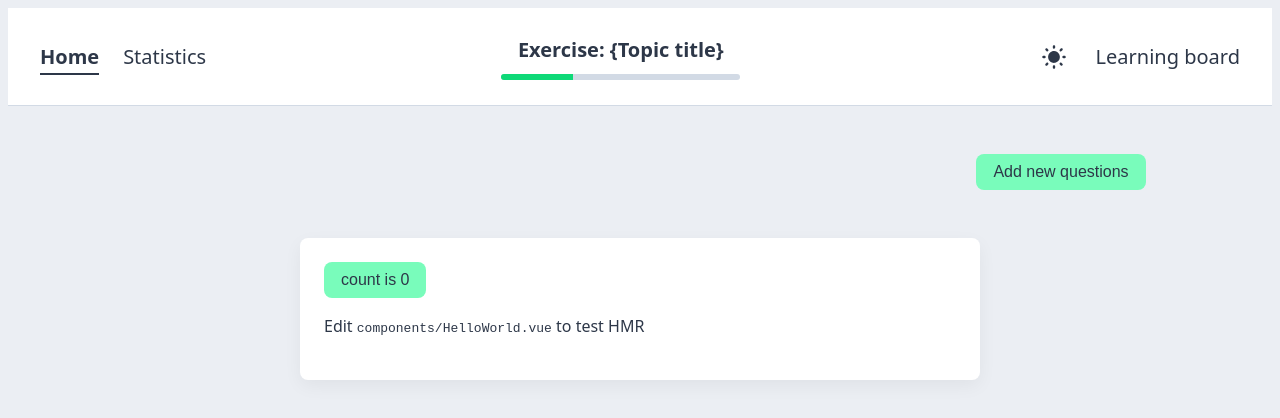
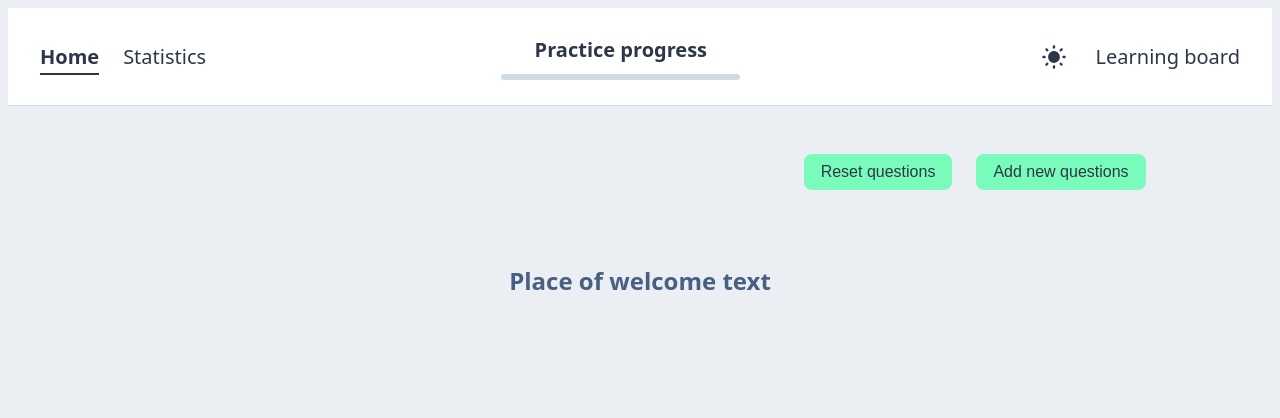
Before and after one commit to zsoltDedesi/Practice_board, a Vue app: page / in a window 1280 px wide. Shown: the top 418 px of the page. Built offline with nearby package versions, Linux system fonts and the light colour scheme.

Commit message:
Implemented store logic

```diff
--- a/package.json
+++ b/package.json
@@ -13,6 +13,7 @@
     "@codemirror/theme-one-dark": "^6.1.2",
     "codemirror": "^6.0.1",
     "dedent": "^1.5.3",
+    "pinia": "^3.0.1",
     "pinia-plugin-persistedstate": "^4.2.0",
     "vue": "^3.5.13",
     "vue-codemirror": "^6.1.1",
--- a/src/App.vue
+++ b/src/App.vue
@@ -6,9 +6,9 @@
     </nav>
 
     <div v-if="isHome" class="nav-information">
-      <h1 class="title">Exercise: <span>{Topic title}</span></h1>
+      <h1 class="title">Practice progress</h1>
       <div class="progress-bar">
-        <div class="progress"></div>
+        <div class="progress" :style="progressStyle" ></div>
       </div>
     </div>
 
@@ -34,6 +34,7 @@
 <script>
 import MoonIcon from '@/assets/Dark_Icon.svg';
 import SunIcon from '@/assets/Light_Icon.svg';
+import { useCardStore } from './stores/card';
 
 export default {
   name: "App",
@@ -42,6 +43,9 @@ export default {
       theme: "light",
       isHome: false,
     };
+  },
+  created(){
+    this.cardStore = useCardStore();
   },
   mounted() {
     const saved = localStorage.getItem('theme');
@@ -67,6 +71,11 @@ export default {
     $route(to) {
       this.isHome = to.path === '/';
     }
+  },
+  computed: {
+    progressStyle() {
+      return {'--progress-width': `${this.cardStore.progressPercentage}%`}
+    }
   }
 };
 
@@ -74,6 +83,7 @@ export default {
 
 
 <style scoped>
+
 body {
   font-family: Arial, sans-serif;
   color-scheme: light dark;
@@ -163,7 +173,7 @@ body {
 
 .progress {
   height: 100%;
-  width: 30%; /* -> dynamically modified based on the content*/
+  width: var(--progress-width); /* -> dynamically modified based on the content*/
   background-color: var(--color-primary);
   transition: width 0.3s ease;
 }
--- /dev/null
+++ b/src/components/OptionButton.vue
@@ -0,0 +1,36 @@
+<template>
+    <button
+      class="button"
+      :class="{ selected: isSelected }"
+      @click="$emit('click')"
+    >
+      {{ label }}
+    </button>
+  </template>
+
+  <script>
+  export default {
+    props: {
+      label: String,
+      isSelected: Boolean,
+      isCorrect: Boolean
+    }
+  }
+</script>
+
+<style scoped>
+
+button {
+    width: 45%;
+    height: 150px;
+    font-weight: 600;
+    font-size: large;
+}
+
+.selected {
+    background-color: var(--color-primary-soft);
+    color: var(--color-text-primary);
+}
+
+
+</style>
--- /dev/null
+++ b/src/components/QuestionCard.vue
@@ -0,0 +1,76 @@
+<template>
+  <div class="card">
+    <h3 class="question">`{{ Number(index)+1 }}, {{ card.question }}`</h3>
+    <div class="options-container">
+      <OptionButton
+        v-for="(option, index) in card.options"
+        :key="index"
+        :label="option"
+        :isSelected="selectedOption === option"
+        @click="selectOptions(option)"  />
+
+    </div>
+  </div>
+
+</template>
+
+
+<script>
+import { useQuizStore } from '../stores/quiz';
+import OptionButton from './OptionButton.vue';
+
+export default {
+  components: { OptionButton },
+  props: {
+    // cardId: Number,
+    // question: '',
+    // options: [],
+    // correctAnswer: '',
+    card: Object,
+    index: Number,
+  },
+
+  data() {
+    return {
+      selectedOption: null,
+      questionIndex: 1,
+    };
+  },
+  created() {
+    this.quizStore = useQuizStore()
+  },
+
+  methods: {
+    selectOptions(option) {
+      this.selectedOption = option;
+      this.quizStore.recordAnswer({
+        questionId: this.index,
+        selectOptions: option,
+        isCorrect: option === this.card.correctAnswer
+        })
+      },
+    },
+  };
+
+</script>
+
+
+<style scoped>
+
+.card {
+  width: 50%;
+  /* margin: auto;
+  display: flex;
+  gap: 50px; */
+}
+
+.options-container {
+  display: flex;
+  justify-content: center;
+  align-items: center;
+  flex-wrap: wrap;
+  gap: 20px;
+
+}
+
+</style>
--- a/src/main.js
+++ b/src/main.js
@@ -1,8 +1,17 @@
 import { createApp } from 'vue'
+import { createPinia } from 'pinia'
 import App from './App.vue'
 import router from './router'
 import './style.css'
 
+import { createPersistedState } from 'pinia-plugin-persistedstate'
+// import { piniaPluginPersistedstate } from 'pinia-plugin-persistedstate'
+
+
 const app = createApp(App);
+const pinia = createPinia();
+pinia.use(createPersistedState)
+
 app.use(router)
+app.use(pinia)
 app.mount('#app');
--- a/src/pages/HomePage.vue
+++ b/src/pages/HomePage.vue
@@ -1,74 +1,97 @@
 <template>
   <div class="btn-container">
+    <button type="button" class="button primary" @click="resetQuestions">Reset questions</button>
     <button type="button" class="button primary" @click="showPopup">Add new questions</button>
   </div>
-  <AddNewPopup v-if="isPopupVisible" @close="isPopupVisible = false"/>
-
-  <div class="card">
-    <button type="button" @click="count++" class="button primary">count is {{ count }}</button>
-    <p>
-      Edit
-      <code>components/HelloWorld.vue</code> to test HMR
-    </p>
+  <AddNewPopup v-if="isPopupVisible" @close="isPopupVisible = false" @create="cardIsVisible = true" />
+  <div class="quiz-container">
+    <div v-if="!cardIsVisible" class="welcome-text">
+      <p>
+        Place of welcome text
+      </p>
+    </div>
+    <div v-else class="card-container">
+      <QuestionCard
+      v-for="(card, index) in cardStore.cards"
+      :key="index"
+      :card="card"
+      :index="index"
+      class="card"/>
+    </div>
   </div>
-  <!--
-  <p>
-    Check out
-    <a href="https://vuejs.org/guide/quick-start.html#local" target="_blank"
-      >create-vue</a
-    >, the official Vue + Vite starter
-  </p>
-  <p>
-    Learn more about IDE Support for Vue in the
-    <a
-      href="https://vuejs.org/guide/scaling-up/tooling.html#ide-support"
-      target="_blank"
-      >Vue Docs Scaling up Guide</a
-    >.
-  </p>
-  <p class="read-the-docs">Click on the Vite and Vue logos to learn more</p> -->
 </template>
 
 
 <script>
+import { useCardStore } from '../stores/card';
 import AddNewPopup from '../components/AddNewPopup.vue';
-
+import QuestionCard from '../components/QuestionCard.vue';
 
 export default {
-  components: {AddNewPopup},
+  components: { AddNewPopup, QuestionCard },
   data() {
     return {
       titleMsg: "Learning Agile",
-      count: 0,
+      cardIsVisible: false,
       isPopupVisible: false,
+      cardId: 1,
     };
+  },
+  created(){
+    this.cardStore = useCardStore();
   },
 
   methods: {
     showPopup() {
       this.isPopupVisible = !this.isPopupVisible
+    },
+
+    resetQuestions() {
+      this.cardStore.resetAll();
+      this.cardIsVisible = false;
+    }
+  },
+
+  computed: {
+    cards() {
+      return this.cardStore.cards;
     }
   }
 
 };
-
-
-
 </script>
 
 
+<style scoped>
 
-<style scoped>
+.welcome-text,
 .btn-container {
   display: flex;
   width: 80%;
   margin: 3rem auto;
-  justify-content: end;
   align-items: center;
 }
 
-.card {
-  width: 50%;
-  margin: auto;
+.btn-container {
+  justify-content: end;
+  gap: 24px;
+}
+
+
+.welcome-text {
+  color: var(--color-text-secondary);
+  text-align: center;
+  justify-content: center;
+  font-size: x-large;
+  font-weight: 600;
+}
+
+
+.card-container {
+  display: flex;
+  flex-direction: column;
+  justify-content: center;
+  align-items: center;
+  gap: 24px;
 }
 </style>
--- /dev/null
+++ b/src/stores/card.js
@@ -0,0 +1,32 @@
+import { defineStore } from "pinia";
+
+export const useCardStore = defineStore("card", {
+  state: () => ({
+    cards: [],
+    answeredCards: [],
+  }),
+
+  actions: {
+    addCard(card) {
+      this.cards.push(card);
+    },
+    answerCard(card) {
+      this.answeredCards.push(card);
+    },
+    resetAll() {
+      this.cards = [];
+      this.answeredCards = [];
+    },
+  },
+
+  getters: {
+    progressPercentage(state) {
+      if (state.cards.length === 0) return 0;
+      return Math.round((state.answeredCards.length / state.cards.length) * 100);
+    },
+  },
+
+  persist: {
+    storage: sessionStorage,
+  },
+});
--- /dev/null
+++ b/src/stores/quiz.js
@@ -0,0 +1,29 @@
+import { defineStore } from 'pinia'
+
+export const useQuizStore = defineStore('quiz', {
+  state: () => ({
+    answers: []
+  }),
+
+  actions: {
+    recordAnswer({ questionId, selectedOption, isCorrect }) {
+      this.answers.push({
+        questionId,
+        selectedOption,
+        isCorrect,
+        // timestamp: new Date().toISOString()
+      })
+    },
+    resetAnswers() {
+      this.answers = []
+    }
+  },
+
+  getters: {
+    correctCount: (state) => state.answers.filter(a => a.isCorrect).length,
+    totalCount: (state) => state.answers.length,
+    scorePercentage: (state) => state.answers.length
+      ? Math.round((state.answers.filter(a => a.isCorrect).length / state.answers.length) * 100)
+      : 0
+  }
+})
--- a/src/style.css
+++ b/src/style.css
@@ -168,8 +168,8 @@ button:focus-visible {
    ======================= */
 
 ::-webkit-scrollbar {
-    width: 8px;
-    height: 8px;
+    width: 10px;
+    height: 10px;
   }
 
 ::-webkit-scrollbar-track {
@@ -178,7 +178,7 @@ button:focus-visible {
 
 ::-webkit-scrollbar-thumb {
   background-color: var(--scrollbar-color);
-  border-radius: 4px;
+  border-radius: 5px;
   background-clip: content-box;
   border: 2px solid transparent;
 
@@ -191,6 +191,18 @@ button:focus-visible {
     margin: 0;
 }
 
+html,
+body {
+  height: 100%;
+  overflow: hidden;
+}
+
+main {
+  height: calc(100vh - 130px);
+  overflow-y: auto;
+  -webkit-overflow-scrolling: touch;
+}
+
 body {
   background-color: var(--color-background);
   color: var(--color-text-primary);
@@ -198,6 +210,7 @@ body {
   line-height: 1.6;
   transition: background-color 0.3s ease, color 0.3s ease;
 }
+
 
 .card {
   background-color: var(--color-surface);
@@ -222,7 +235,7 @@ h1, h2, h3 {
   font-weight: 500;
   font-size: 1rem;
   border: 1px solid transparent;
-  cursor: pointer;
+  /* cursor: pointer; */
   transition: all 0.2s ease;
 }
 
```
Also changed, not shown: src/assets/QuestionTemplate.json (added, +12 -0 lines), src/assets/template.json (deleted, +0 -17 lines), src/components/AddNewPopup.vue (+23 -8 lines), 1 other file (tests, documents, lock files or other folders).
